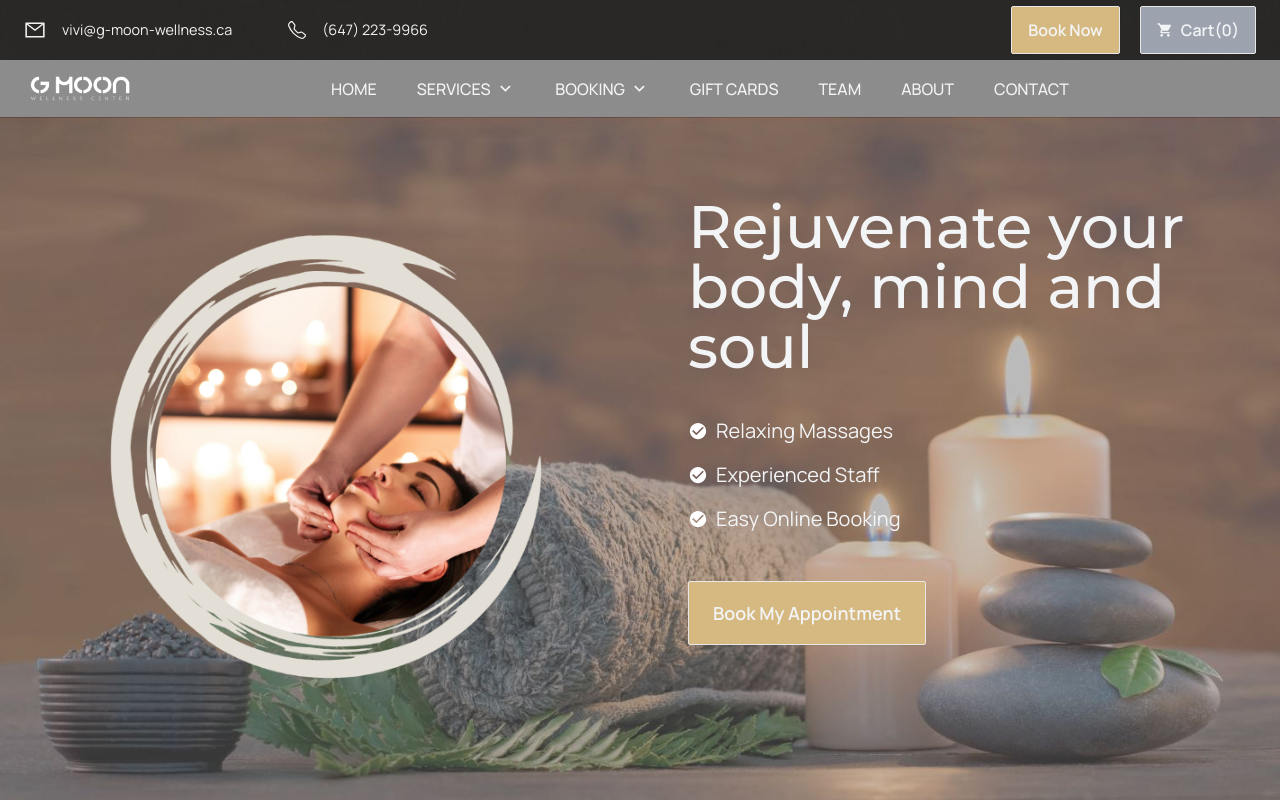
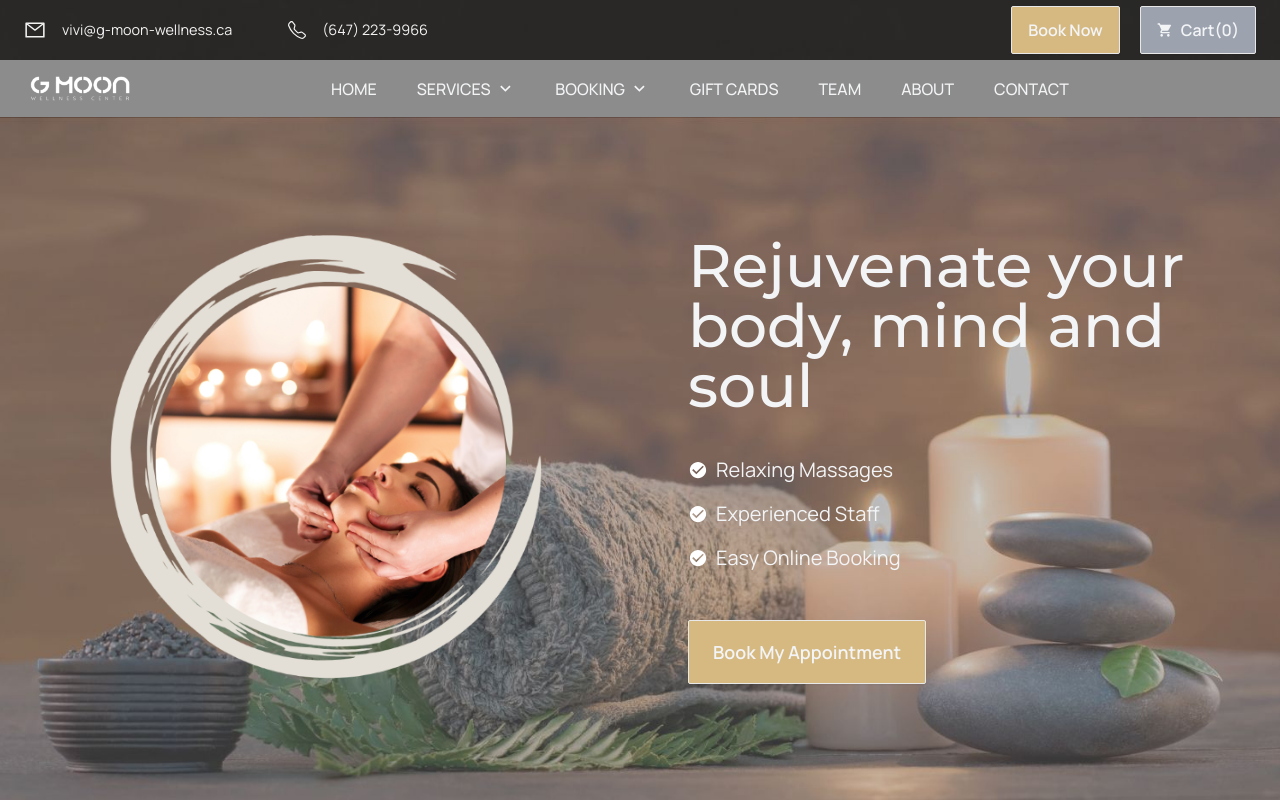
Before and after one commit to tbabyuk/g-moon-next-2024, a Next.js app: page / in a window 1280 px wide. Shown: the top 800 px of the page. Built offline with nearby package versions, Linux system fonts and the light colour scheme.

Commit message:
fixed vertical content centering issue

```diff
--- a/app/components/Hero.jsx
+++ b/app/components/Hero.jsx
@@ -5,7 +5,7 @@ import Link from "next/link";
 export const Hero = () => {
 
     return(
-        <div className="min-h-[calc(100vh-115px)] bg-[url('/hero-bg.jpg')] bg-center bg-cover grid grid-cols-1 lg:grid-cols-2 px-3">
+        <div className="min-h-[calc(100vh-115px)] bg-[url('/hero-bg.jpg')] bg-center bg-cover grid grid-cols-1 lg:grid-cols-2 items-center px-3">
             <div className="flex pt-12 lg:pt-0 justify-center items-center">
                 <img src="/g-moon-header-image-500.png" className="min-w-[300px] max-w-[450px]" alt="Relaxing Massage" />
             </div>
```
